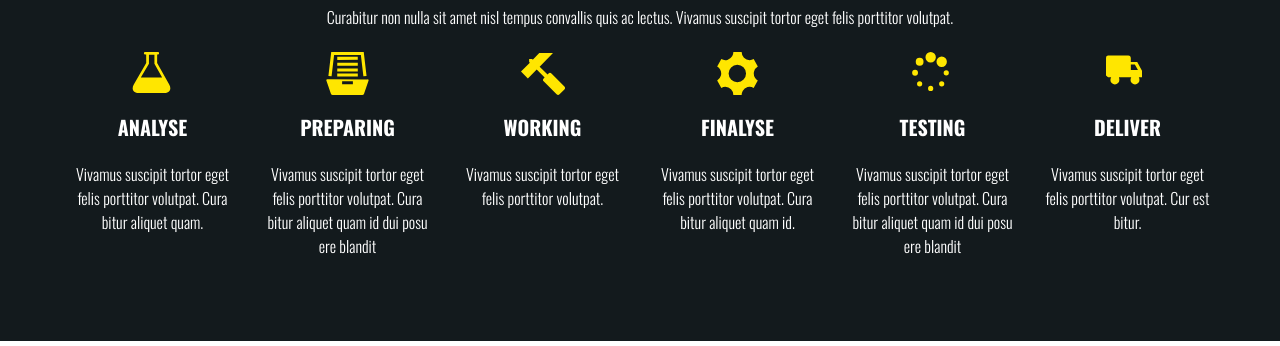
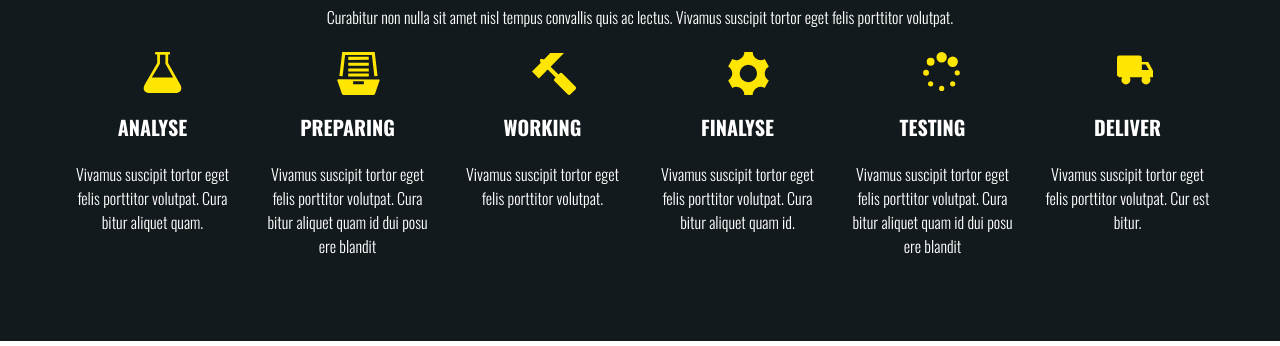
Before and after one commit to OverZerom/Smak-small-bootstrap, a website: page index.html in a window 1280 px wide. Shown: the part 764-1110 px from the top of the page. Drawn offline with nearby package versions, Linux system fonts and the light colour scheme.

Commit message:
no message

```diff
--- a/scss/_styles.scss
+++ b/scss/_styles.scss
@@ -56,7 +56,7 @@ body {
     content: "";
     position: absolute;
     top: -3px;
-    left: 64px;
+    left: 75px;
     background-size: cover;
   }
   h2.analyse::before {
```
Also changed, not shown: css/main.min.css.
